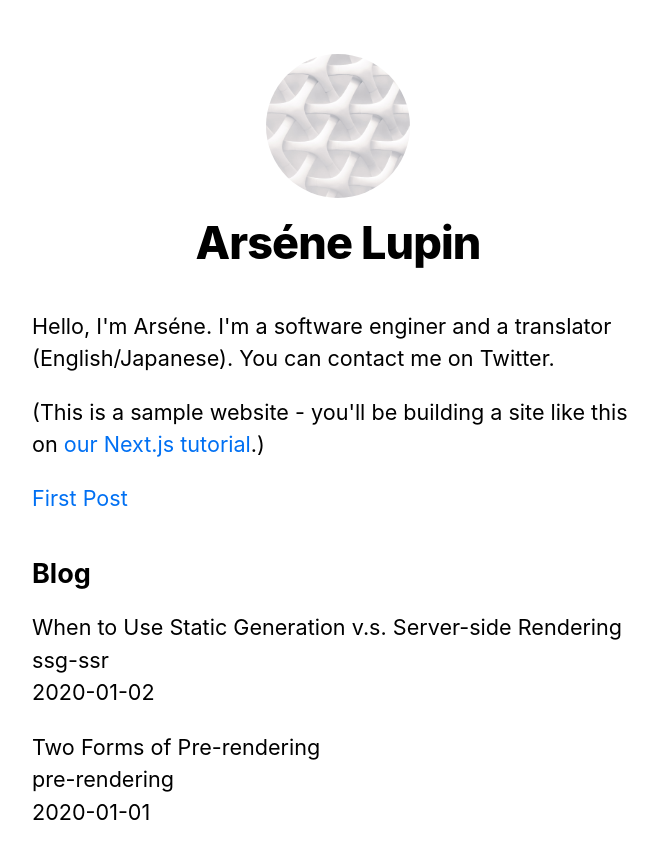
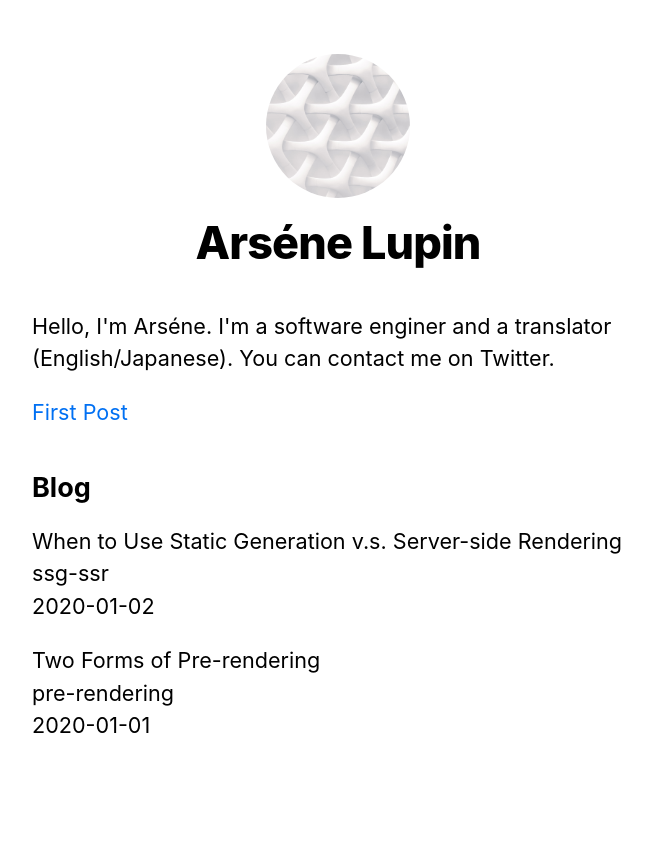
Before and after one commit to briangor/nextjs-blog, a Next.js app: page / in a window 1280 px wide. Shown: the top 858 px of the page, without its empty margins (302-960 px from the left). Built offline with nearby package versions, Linux system fonts and the light colour scheme.

Commit message:
Update index.js
Remove template line

```diff
--- a/pages/index.js
+++ b/pages/index.js
@@ -26,10 +26,6 @@
           (English/Japanese). You can contact me on Twitter.
         </p>
         <p>
-          (This is a sample website - you&#39;ll be building a site like this on{' '}
-          <a href="https://nextjs.org/learn">our Next.js tutorial</a>.)
-        </p>
-        <p>
           <Link href='/posts/first-post'>First Post</Link>
         </p>
       </section>
```
